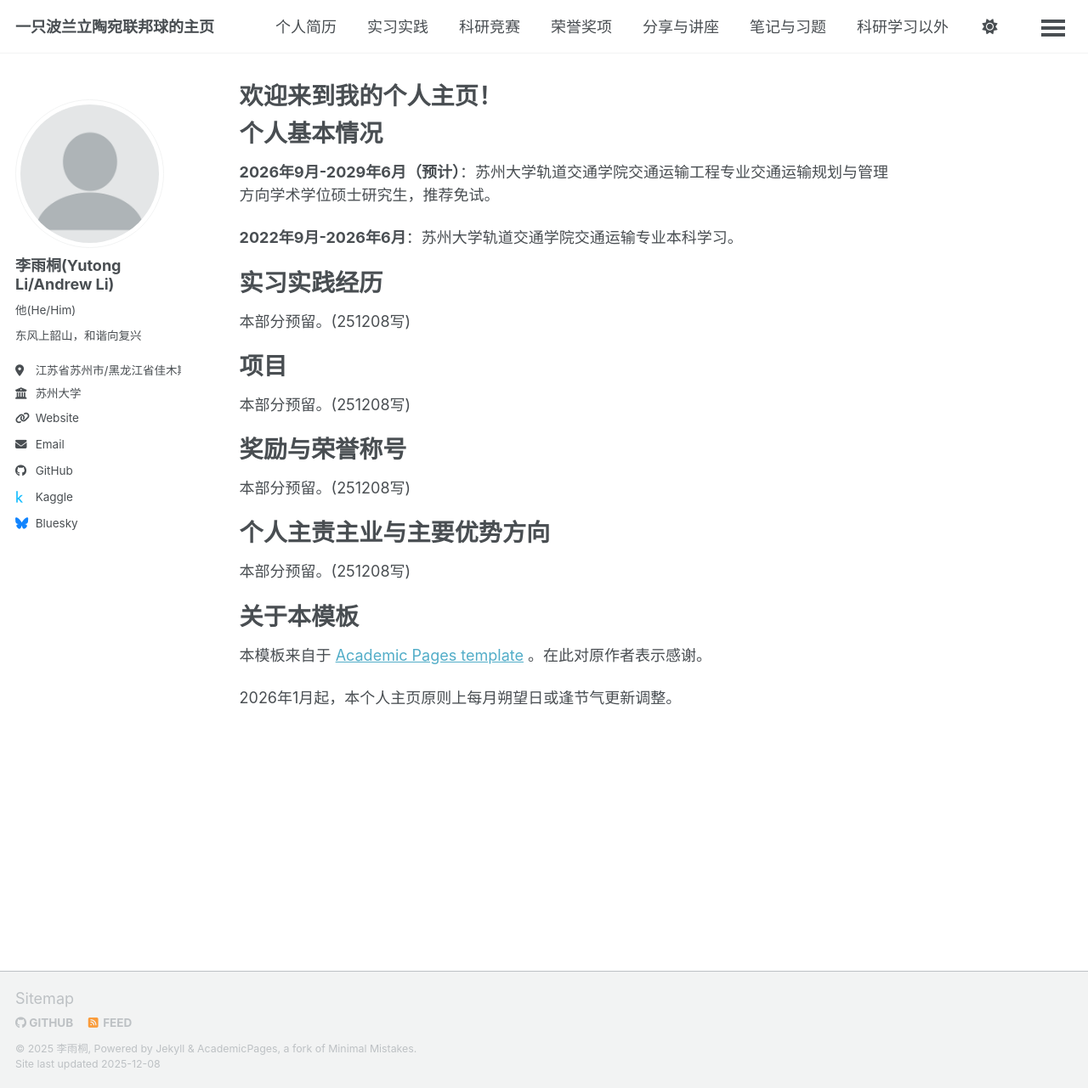
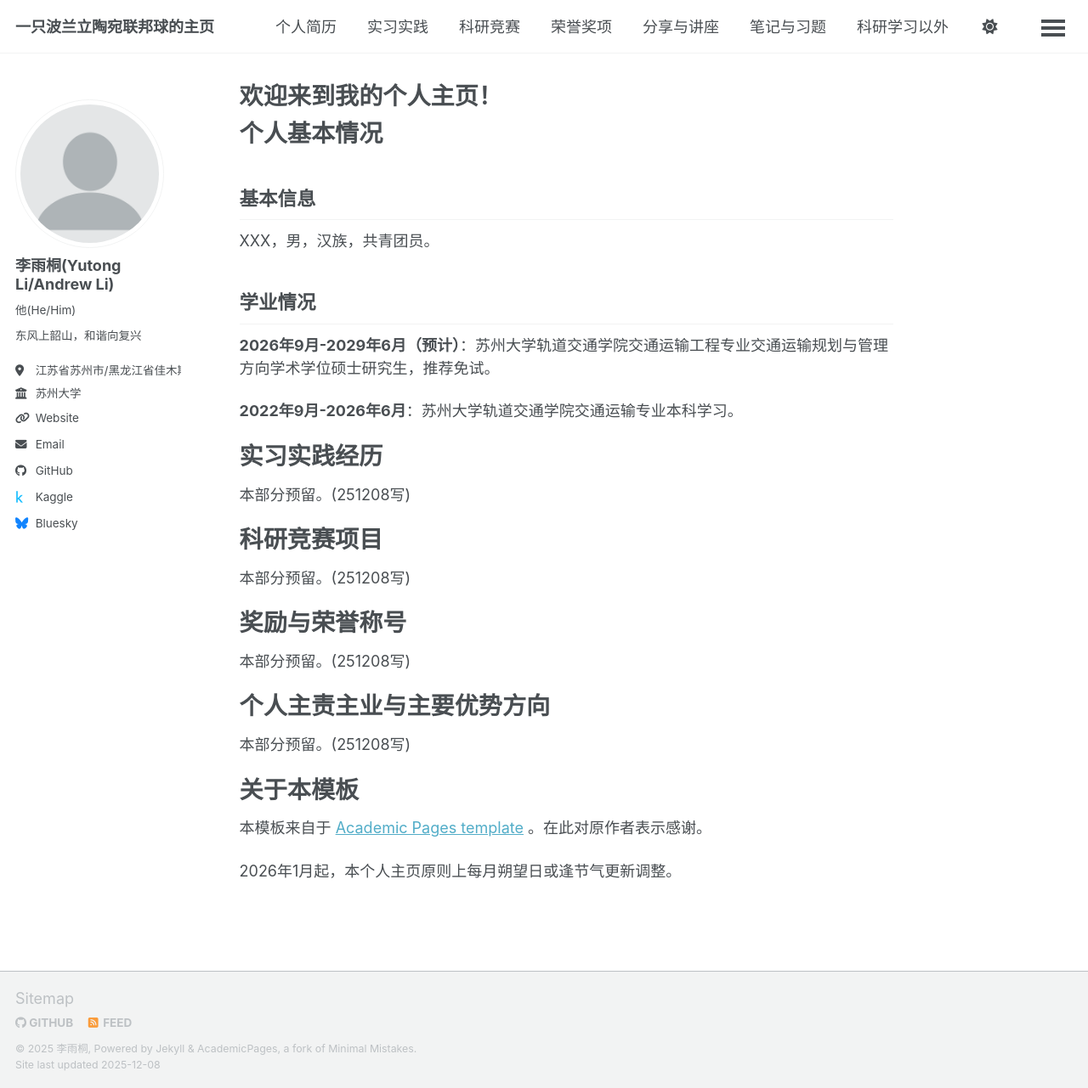
Before and after one commit to lytCNAORevision2018/lytCNAORevision2018.github.io, a Jekyll site: the page built from _pages/about.md, in a window 1280 px wide and 1281 px high. Shown: the whole window at 85% size. Built offline with Jekyll 4.4.1, drawn with Linux system fonts in a browser that asks for light colours; a script bundle is joined from its source files by our own code; library files that are not in the unit come from our copies.

Commit message:
Update about.md

```diff
--- a/_pages/about.md
+++ b/_pages/about.md
@@ -7,13 +7,15 @@ redirect_from:
   - /about.html
 ---
 # 个人基本情况
-
+## 基本信息
+XXX，男，汉族，共青团员。
+## 学业情况
 **2026年9月-2029年6月（预计）**：苏州大学轨道交通学院交通运输工程专业交通运输规划与管理方向学术学位硕士研究生，推荐免试。
 
 **2022年9月-2026年6月**：苏州大学轨道交通学院交通运输专业本科学习。
 # 实习实践经历
 本部分预留。(251208写)
-# 项目
+# 科研竞赛项目
 本部分预留。(251208写)
 # 奖励与荣誉称号
 本部分预留。(251208写)
```
